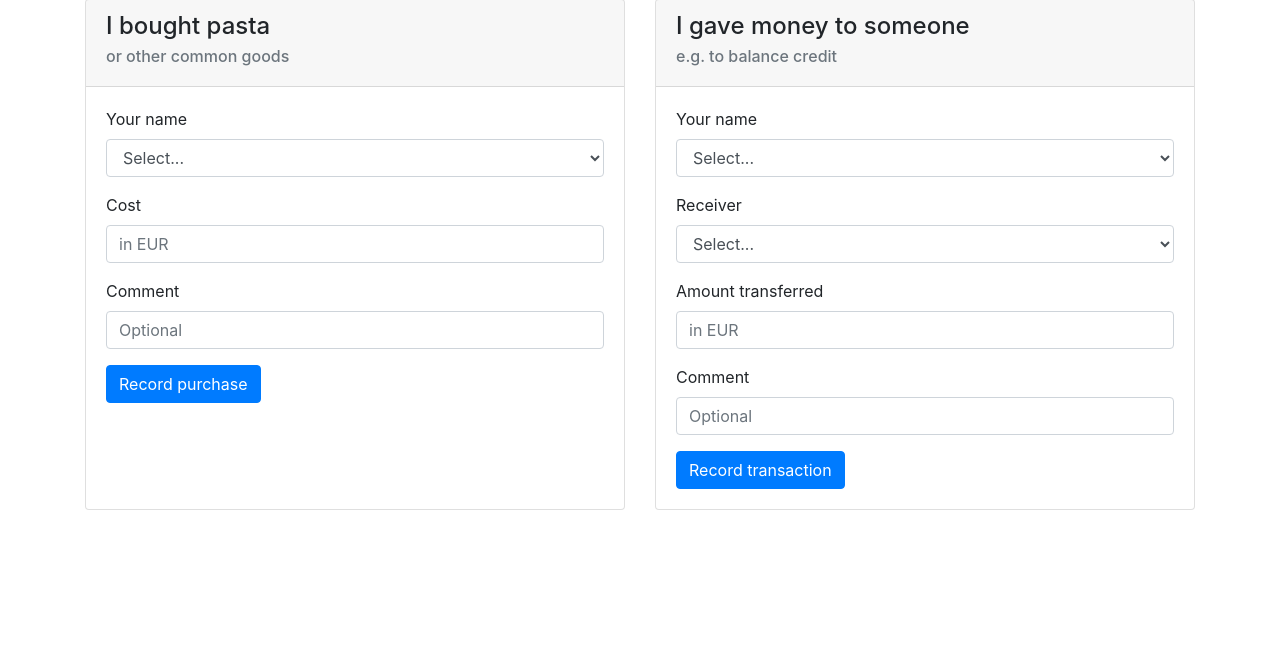
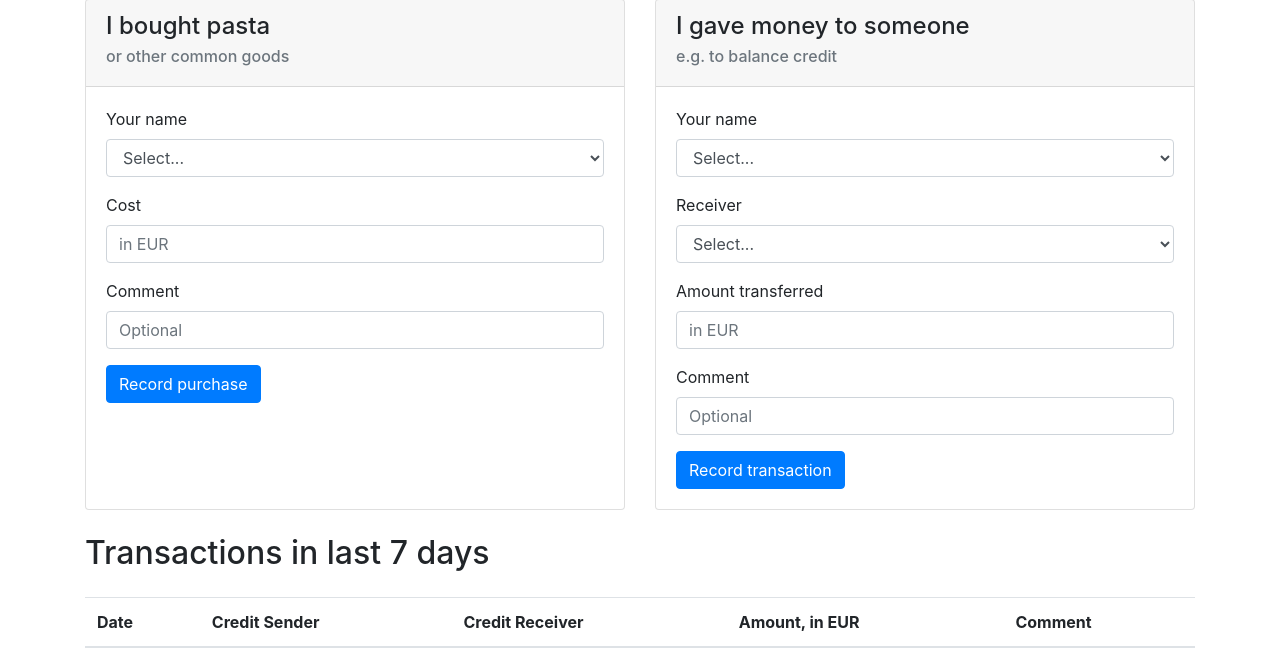
Before and after one commit to MScherbela/lunchpicker, a Flask app: page /transaction in a window 1280 px wide. Shown: the part 143-807 px from the top of the page. Before the commit the page ends 653 px from the top, so only its background shows below. Run offline with Flask 2, Linux system fonts and the light colour scheme; tables that the repository leaves empty hold one stand-in row (values such as "Sample post"); lists and menus that the app fills with data are empty; parts of the project's set-up code (start-up, migrations or seed data) failed here and were passed over; some libraries are stand-ins or nearby versions.

Commit message:
Added display of today's orderer; added view of most recent transactions

```diff
--- a/app.py
+++ b/app.py
@@ -104,7 +104,11 @@
     return User.query.filter_by(first_name='Pasta Bot').first()
 
 def get_orderer():
-    return OrdererChoice.query.filter_by(date=datetime.date.today()).first().user
+    choice = OrdererChoice.query.filter_by(date=datetime.date.today()).first()
+    if choice is None:
+        return None
+    else:
+        choice.user
 
 
 # %% Setter Methods
@@ -534,9 +538,13 @@
             dish_name = choice.dish.name
         else:
             dish_name = ""
-        table_rows.append(dict(name=user.first_name + " " + user.last_name, dish=dish_name, status=choice.status))
+        table_rows.append(dict(name=user.first_name + " " + user.last_name, dish=dish_name, status=choice.status, user_id=user.id))
         confirmed_ids.add(user.id)
     table_rows = sorted(table_rows, key=lambda r: (r['status'], r['dish']))
+
+    orderer = get_orderer()
+    for r in table_rows:
+        r['is_orderer'] = (orderer is not None) and (orderer.id == r['user_id'])
 
     return flask.render_template('index.html', table_rows=table_rows,
                                  restaurant=restaurant.name)
@@ -598,7 +606,20 @@
 
     user_list = User.query.all()
     user_list = [(u.id, u.get_full_name()) for u in user_list]
-    return flask.render_template('transaction.html', users=user_list)
+
+    transactions = CreditTransaction.query.filter(
+        CreditTransaction.date >= datetime.date.today() - datetime.timedelta(days=7)).order_by(
+        CreditTransaction.date.desc()).all()
+    transaction_table = [[t.date, t.sender.get_full_name(), t.receiver.get_full_name(), t.amount / 100.0, t.comment, False] for t in transactions]
+    transaction_table = [t for t in transaction_table if t[0] != t[1]] # ignore transactions to yourself
+
+    # Shade rows alternatingly every day
+    shade_row = False
+    for i in range(1, len(transaction_table)):
+        if transaction_table[i][0] != transaction_table[i-1][0]:
+            shade_row = not shade_row
+        transaction_table[i][-1] = shade_row
+    return flask.render_template('transaction.html', users=user_list, last_transactions=transaction_table)
 
 
 @app.route('/api', methods=['POST'])
--- a/templates/transaction.html
+++ b/templates/transaction.html
@@ -76,10 +76,42 @@
                             <input type="text" class="form-control" id="comment" name="comment"
                                    placeholder="Optional">
                         </div>
-                        <input type="submit" class="btn btn-primary" name='submit' value="Record transaction" onclick="return confirm('Only submit once you have actually transferred the money. Have you?')"/>
+                        <input type="submit" class="btn btn-primary" name='submit' value="Record transaction"
+                               onclick="return confirm('Only submit once you have actually transferred the money. Have you?')"/>
                     </form>
                 </div>
             </div>
         </div>
+        <div class="my-4">
+            <h2>Transactions in last 7 days</h2>
+        </div>
+        <div>
+            <table class="table">
+                <thead>
+                <tr>
+                    <th scope="col">Date</th>
+                    <th scope="col">Credit Sender</th>
+                    <th scope="col">Credit Receiver</th>
+                    <th scope="col">Amount, in EUR</th>
+                    <th scope="col">Comment</th>
+                </tr>
+                </thead>
+                <tbody>
+                {% for row in last_transactions %}
+                    {% if row[-1] %}
+                        <tr class="table-secondary">
+                    {% else %}
+                        <tr>
+                    {% endif %}
+                        <td>{{ row[0] }}</td>
+                        <td>{{ row[1] }}</td>
+                        <td>{{ row[2] }}</td>
+                        <td>{{ "EUR {:.2f}".format(row[3]) }}</td>
+                        <td>{{ row[4] }}</td>
+                    </tr>
+                {% endfor %}
+                </tbody>
+            </table>
+        </div>
     </div>
 {% endblock %}
```
Also changed, not shown: templates/index.html (+6 -1 lines).
